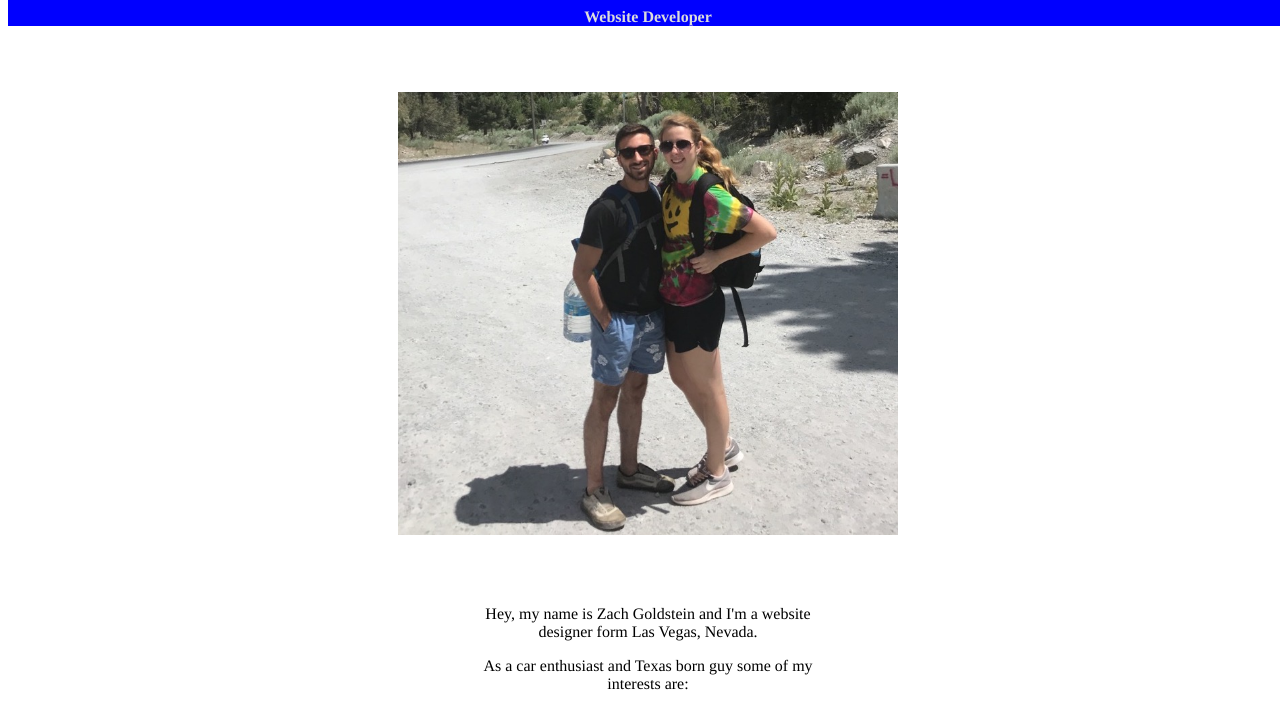
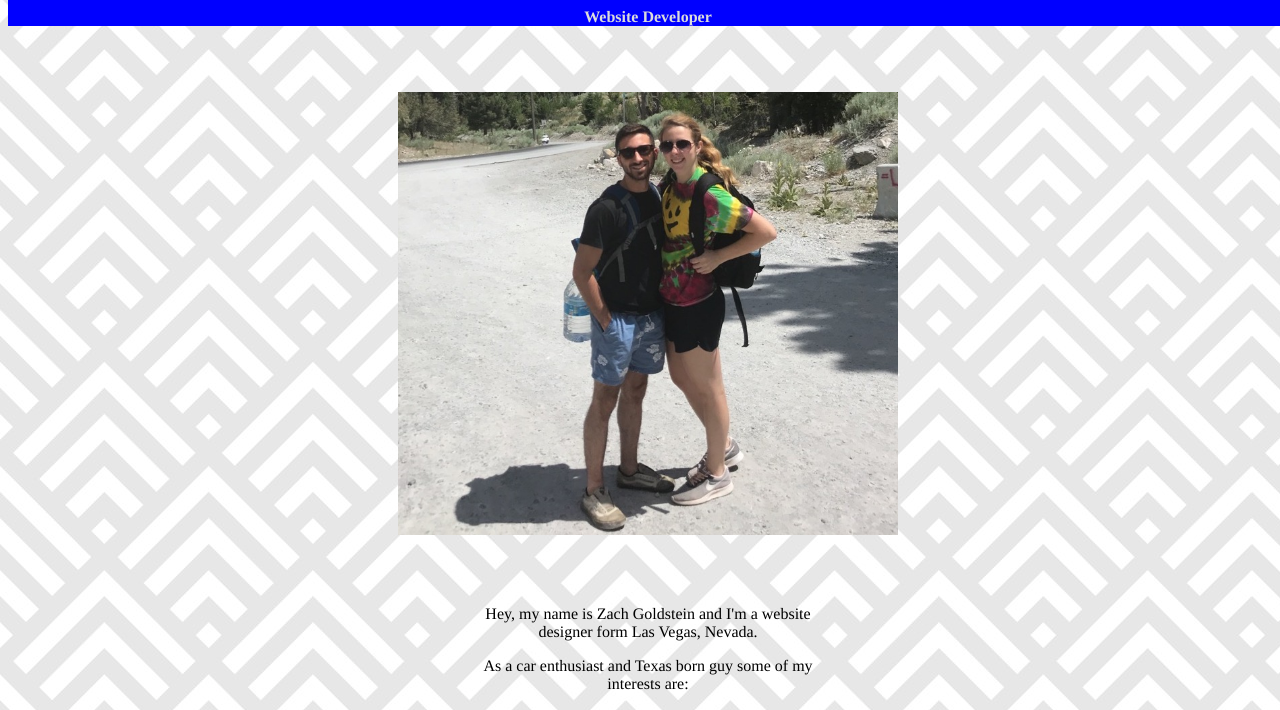
Before and after one commit to zachgold1997/Business_Card, a plain HTML site: page index.html in a window 1280 px wide. Shown: the part 81-791 px from the top of the page. Drawn offline with Linux system fonts and the light colour scheme.

Commit message:
Update style.css

```diff
--- a/style.css
+++ b/style.css
@@ -9,7 +9,7 @@
 
 .style2 {
   text-align:center;
-  background: url("images/pattern.jpg");
+  background: url("pattern.jpg");
   height: 100%;
   width: 100%;
   /*
```
